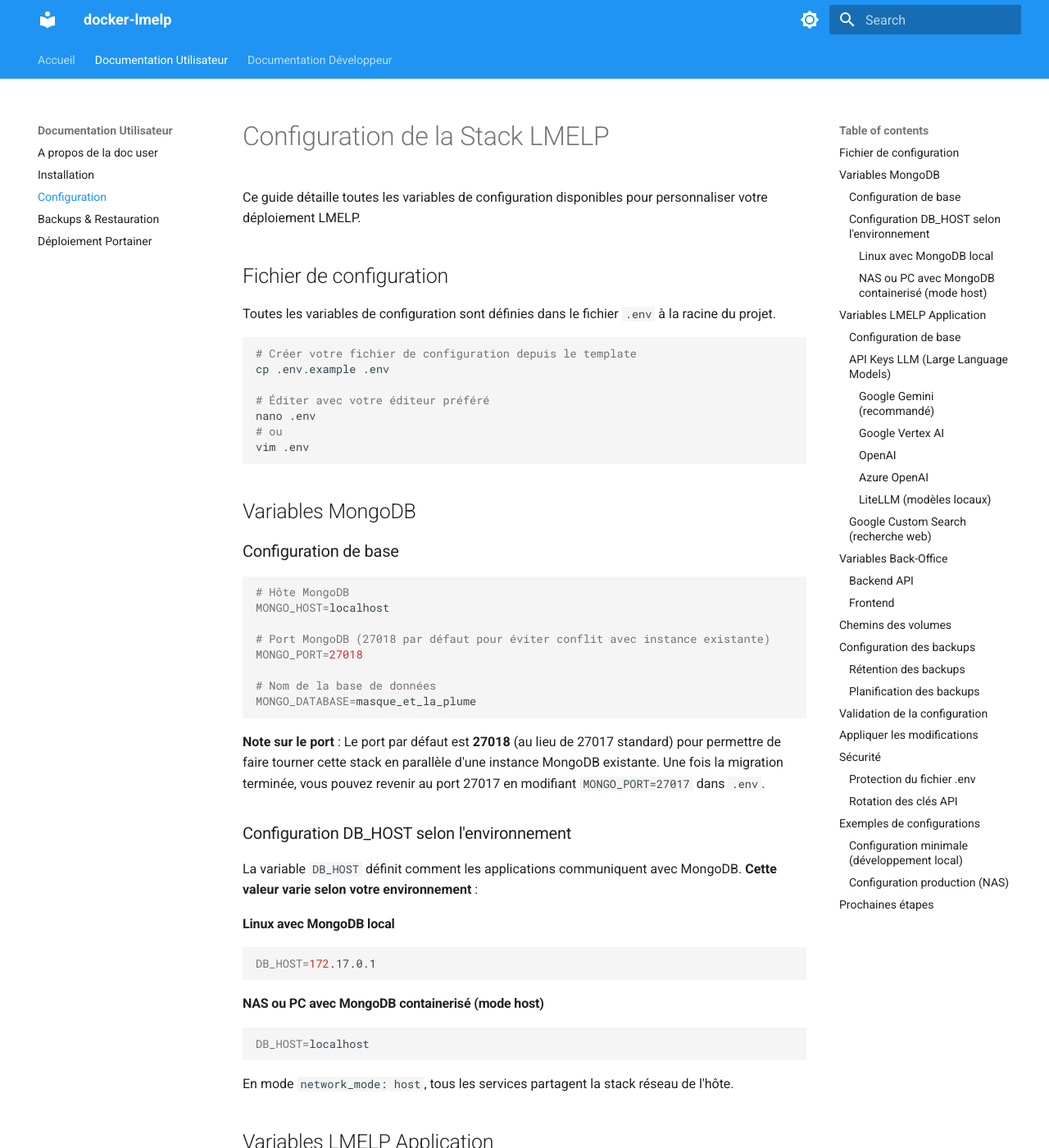
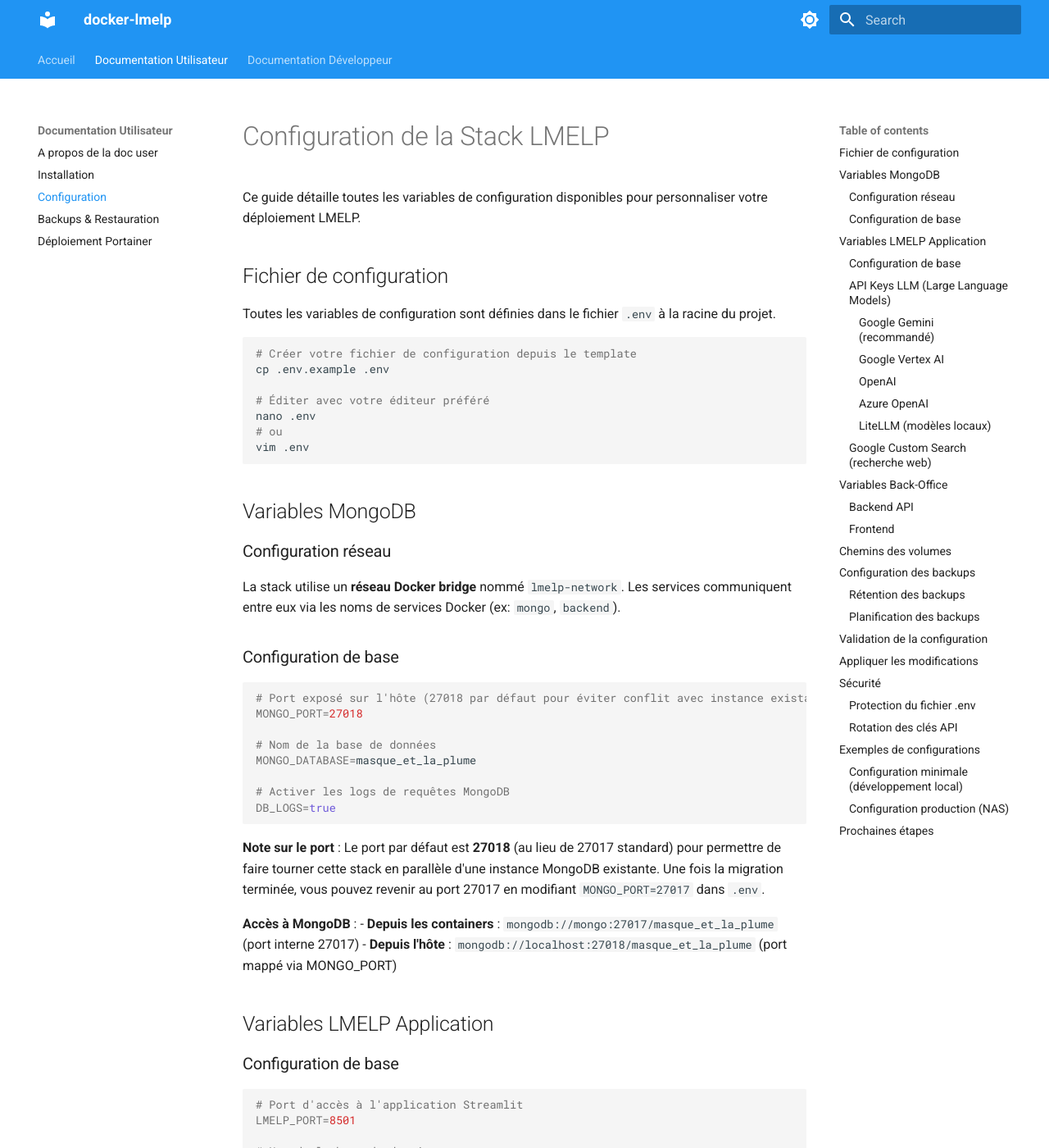
Before and after one commit to castorfou/docker-lmelp, an MkDocs documentation site: the page built from docs/user/configuration.md, in a window 1280 px wide and 1400 px high. Shown: the whole window at 82% size. Built offline with MkDocs 1.6.1 and Material for MkDocs 9.7.7, drawn with Linux system fonts in a browser that asks for light colours; some of the changed text lies outside the part shown.

Commit message:
fix: switch to bridge network mode for full service compatibility
Switched from host network mode to bridge network to resolve frontend nginx
configuration issue. The frontend image expects to resolve "backend" hostname
which only works with Docker's bridge network DNS resolution.

Changes:
- Switch all services to bridge network (lmelp-network)
- Add port mappings for all services (mongo, lmelp, backend, frontend)
- Simplify MongoDB configuration (remove duplicate host/URL variables)
- Update services to use Docker service names (mongo, backoffice-backend)
- Mongo port mapping: host ${MONGO_PORT:-27018} -> container 27017
- Update documentation to reflect bridge networking

Benefits:
- Frontend nginx can now resolve "backend" hostname automatically
- Cleaner configuration with fewer variables to manage
- Consistent with proven working back-office docker-compose
- Better service isolation and DNS resolution

🤖 Generated with [Claude Code](https://claude.com/claude-code)

Co-Authored-By: Claude <noreply@anthropic.com>

````diff
--- a/docs/user/configuration.md
+++ b/docs/user/configuration.md
@@ -18,38 +18,28 @@ vim .env
 
 ## Variables MongoDB
 
+### Configuration réseau
+
+La stack utilise un **réseau Docker bridge** nommé `lmelp-network`. Les services communiquent entre eux via les noms de services Docker (ex: `mongo`, `backend`).
+
 ### Configuration de base
 
 ```bash
-# Hôte MongoDB
-MONGO_HOST=localhost
-
-# Port MongoDB (27018 par défaut pour éviter conflit avec instance existante)
+# Port exposé sur l'hôte (27018 par défaut pour éviter conflit avec instance existante)
 MONGO_PORT=27018
 
 # Nom de la base de données
 MONGO_DATABASE=masque_et_la_plume
+
+# Activer les logs de requêtes MongoDB
+DB_LOGS=true
 ```
 
 **Note sur le port** : Le port par défaut est **27018** (au lieu de 27017 standard) pour permettre de faire tourner cette stack en parallèle d'une instance MongoDB existante. Une fois la migration terminée, vous pouvez revenir au port 27017 en modifiant `MONGO_PORT=27017` dans `.env`.
 
-### Configuration DB_HOST selon l'environnement
-
-La variable `DB_HOST` définit comment les applications communiquent avec MongoDB. **Cette valeur varie selon votre environnement** :
-
-#### Linux avec MongoDB local
-
-```bash
-DB_HOST=172.17.0.1
-```
-
-#### NAS ou PC avec MongoDB containerisé (mode host)
-
-```bash
-DB_HOST=localhost
-```
-
-En mode `network_mode: host`, tous les services partagent la stack réseau de l'hôte.
+**Accès à MongoDB** :
+- **Depuis les containers** : `mongodb://mongo:27017/masque_et_la_plume` (port interne 27017)
+- **Depuis l'hôte** : `mongodb://localhost:27018/masque_et_la_plume` (port mappé via MONGO_PORT)
 
 ## Variables LMELP Application
 
@@ -320,14 +310,13 @@ docker compose restart lmelp
 
 ```bash
 # MongoDB
-DB_HOST=localhost
 MONGO_PORT=27018
 MONGO_DATABASE=masque_et_la_plume
 
 # LLM (une seule clé suffit pour tester)
 GEMINI_API_KEY=your_key_here
 
-# Chemins par défaut
+# Chemins par défaut (optionnel, valeurs par défaut dans docker-compose.yml)
 MONGO_DATA_PATH=./data/mongodb
 BACKUP_PATH=./data/backups
 AUDIO_PATH=./data/audios
@@ -338,7 +327,6 @@ LOG_PATH=./data/logs
 
 ```bash
 # MongoDB
-DB_HOST=localhost
 MONGO_PORT=27018
 MONGO_DATABASE=masque_et_la_plume
 
````
Also changed, not shown: docker-compose.yml (+30 -16 lines), docs/user/installation.md (+12 -12 lines), 1 other file.
